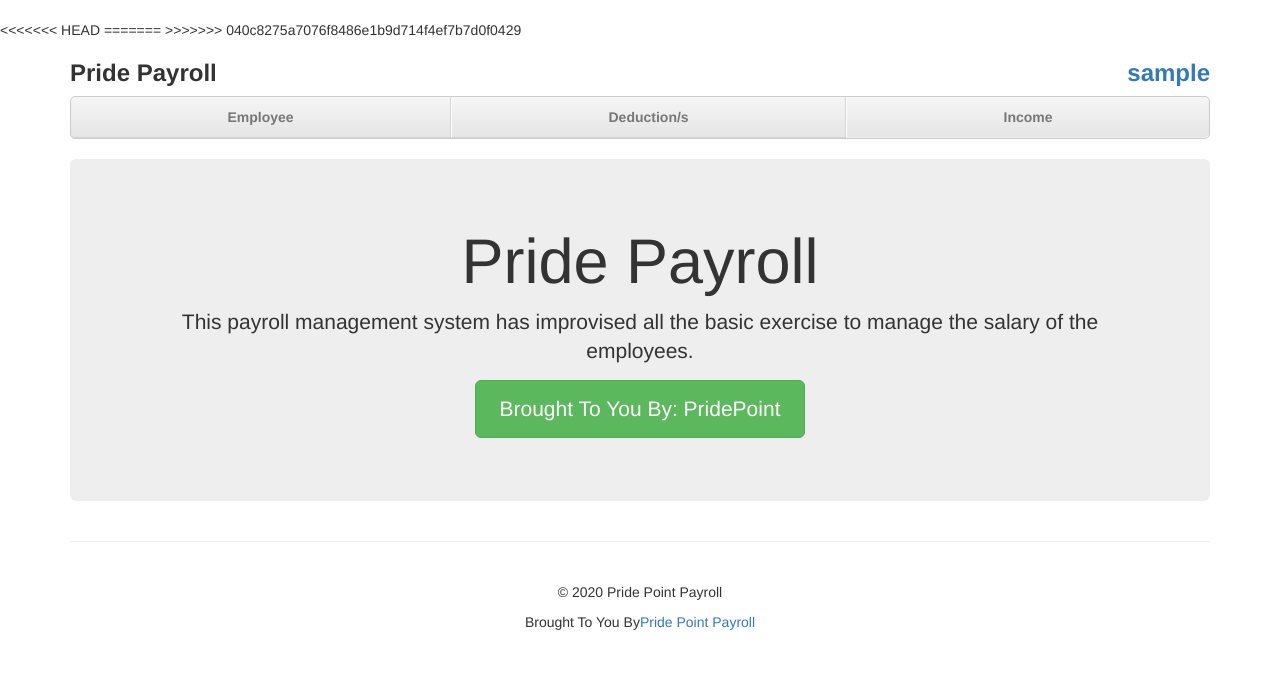
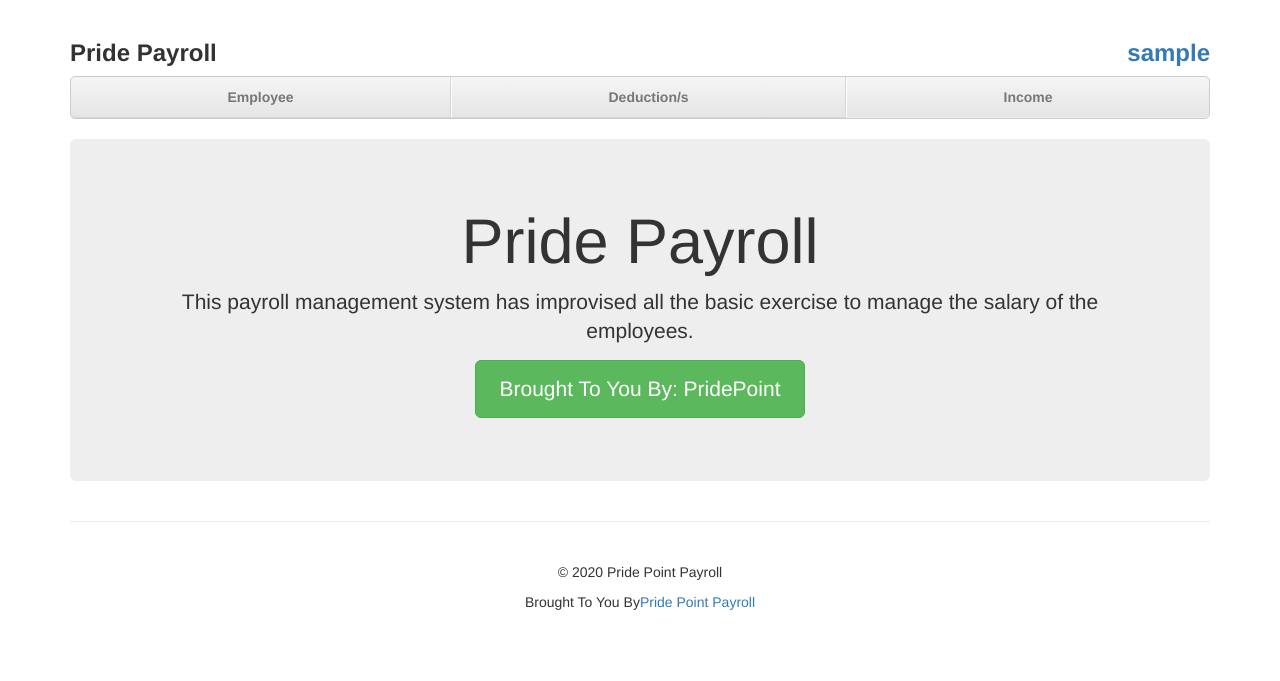
Before and after one commit to chandan001/payroll, a PHP site: page / in a window 1280 px wide. Shown: the top 681 px of the page. Run offline with PHP 8.4, Linux system fonts and the light colour scheme; the visitor is signed in with stand-in values (Sample User, id 1); data that the repository does not hold is empty.

Commit message:
resolve conflict

```diff
--- a/index.php
+++ b/index.php
@@ -41,23 +41,6 @@
     <meta name="author" content="Mark Otto, Jacob Thornton, and Bootstrap contributors">
 
     <title>Pridepoint Bank - Payroll</title>
-<<<<<<< HEAD
-=======
-
-    <script>
-      <!--
-        var ScrollMsg= "Pride Payroll  - "
-        var CharacterPosition=0;
-        function StartScrolling() {
-        document.title=ScrollMsg.substring(CharacterPosition,ScrollMsg.length)+
-        ScrollMsg.substring(0, CharacterPosition);
-        CharacterPosition++;
-        if(CharacterPosition > ScrollMsg.length) CharacterPosition=0;
-        window.setTimeout("StartScrolling()",150); }
-        StartScrolling();
-      // -->
-    </script>
->>>>>>> 040c8275a7076f8486e1b9d714f4ef7b7d0f0429
 
     <link href="assets/must.png" rel="shortcut icon">
     <link href="assets/css/justified-nav.css" rel="stylesheet">
```
